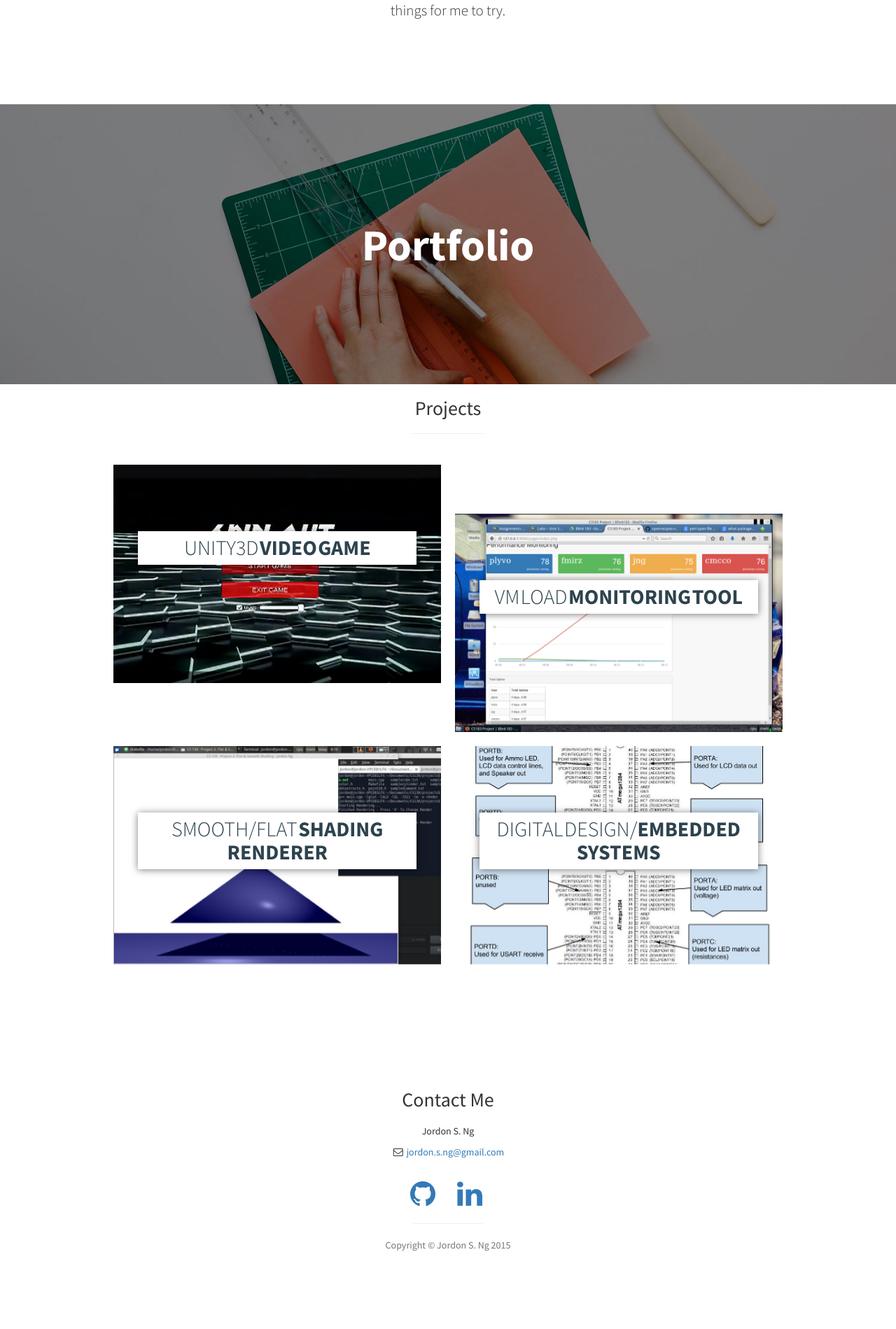
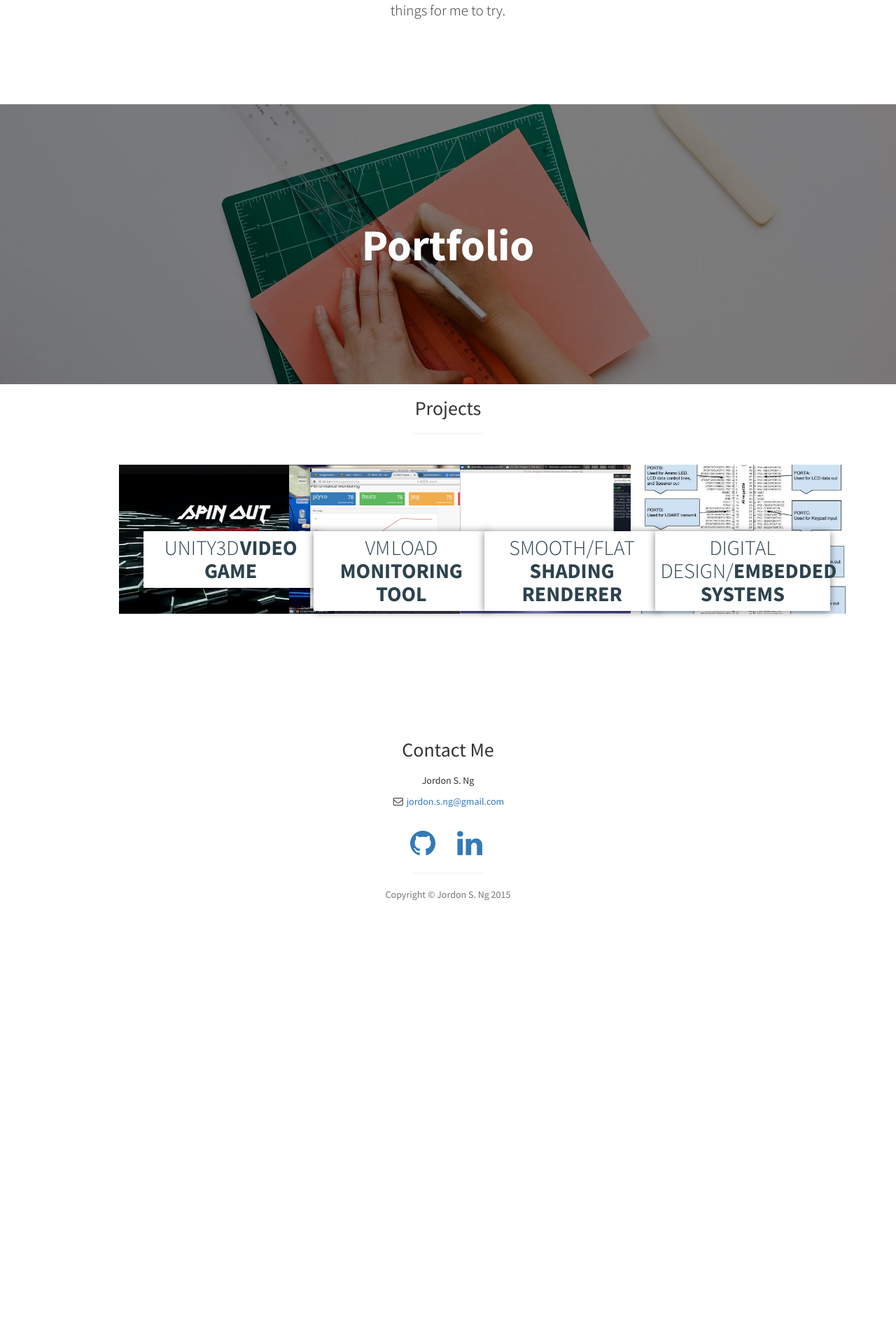
Before and after one commit to jsng0/jsng0.github.io, a Jekyll site: the page index.html, which Jekyll copies as it is, in a window 1280 px wide. Shown: the part 1307-3206 px from the top of the page at 70% size. Built offline with Jekyll 4.4.1, drawn with Linux system fonts in a browser that asks for light colours; comment, search, counter and statistics services are not loaded; after the commit the page ends 2705 px from its top, so only the background shows below that.

Commit message:
added back col wrappers

```diff
--- a/index.html
+++ b/index.html
@@ -109,7 +109,7 @@
                     <h1>Projects</h1>
                     <hr class="small">
                     <div class="row">
-                        <!--div class="col-md-6 col-lg-3"-->
+                        <div class="col-md-6 col-lg-3">
                             <div class="grid">
                                 <figure class="effect-steve">
                                     <a href = "https://github.com/the-jsng/SpinOut">
@@ -121,8 +121,8 @@
                                     </a>
                                 </figure>
                             </div>
-                        <!--/div-->
-                        <!--div class="col-md-6 col-lg-3"-->
+                        </div>
+                        <div class="col-md-6 col-lg-3">
                             <div class="grid">
                                 <figure class="effect-steve">
                                     <a href="https://github.com/the-jsng/Performance-Monitoring">
@@ -134,8 +134,8 @@
                                     </a>
                                 </figure>
                             </div>
-                        <!--/div-->
-                        <!--div class="col-md-6 col-lg-3"-->
+                        </div>
+                        <div class="col-md-6 col-lg-3">
                             <div class="grid">
                                 <figure class="effect-steve">
                                     <a href="https://github.com/the-jsng/RayTracing">
@@ -147,8 +147,8 @@
                                     </a>
                                 </figure>
                             </div>
-                        <!--/div-->
-                        <!--div class="col-md-6 col-lg-3"-->
+                        </div>
+                        <div class="col-md-6 col-lg-3">
                             <div class="grid">
                                 <figure class="effect-steve">
                                     <a href="https://github.com/the-jsng/Dot-Matrix-Game">
@@ -160,7 +160,7 @@
                                     </a>
                                 </figure>
                             </div>
-                        <!--/div-->
+                        </div>
                 </div>
                 <!-- /.col-lg-10 -->
             </div>
```
